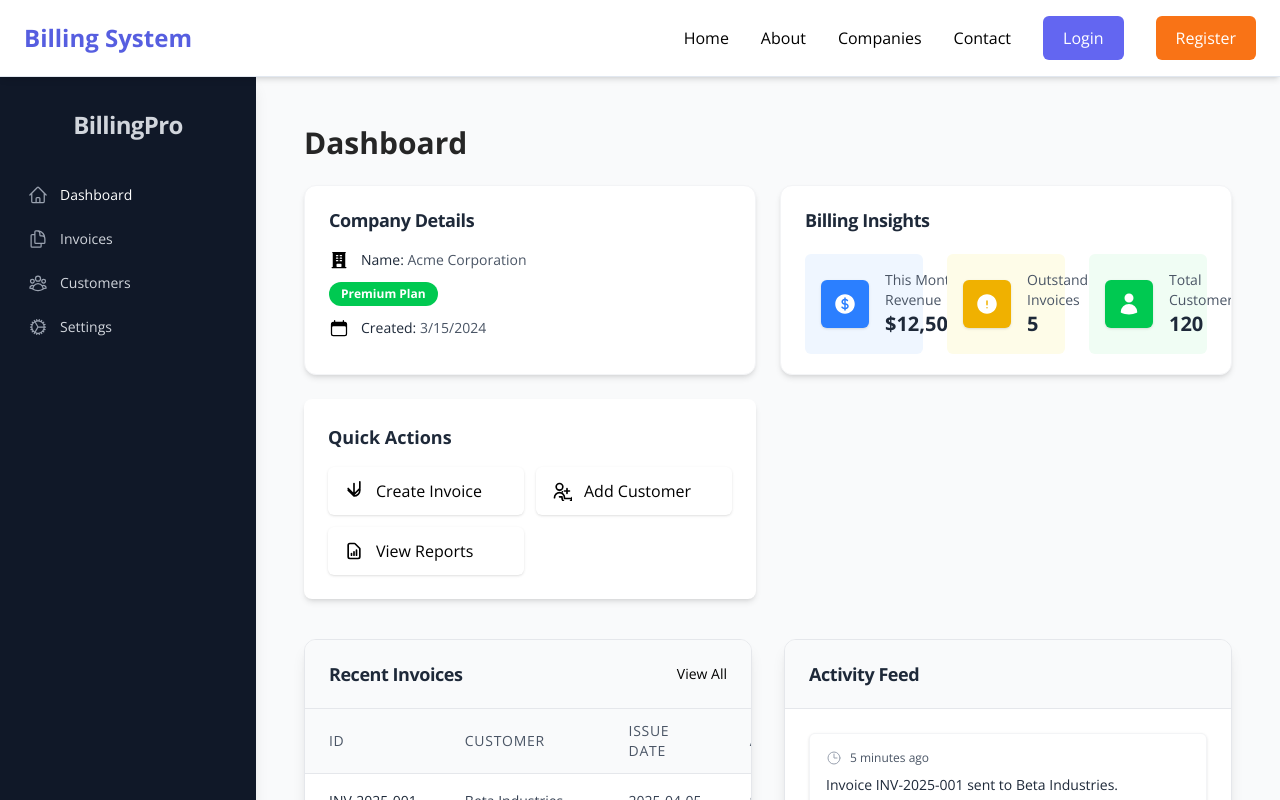
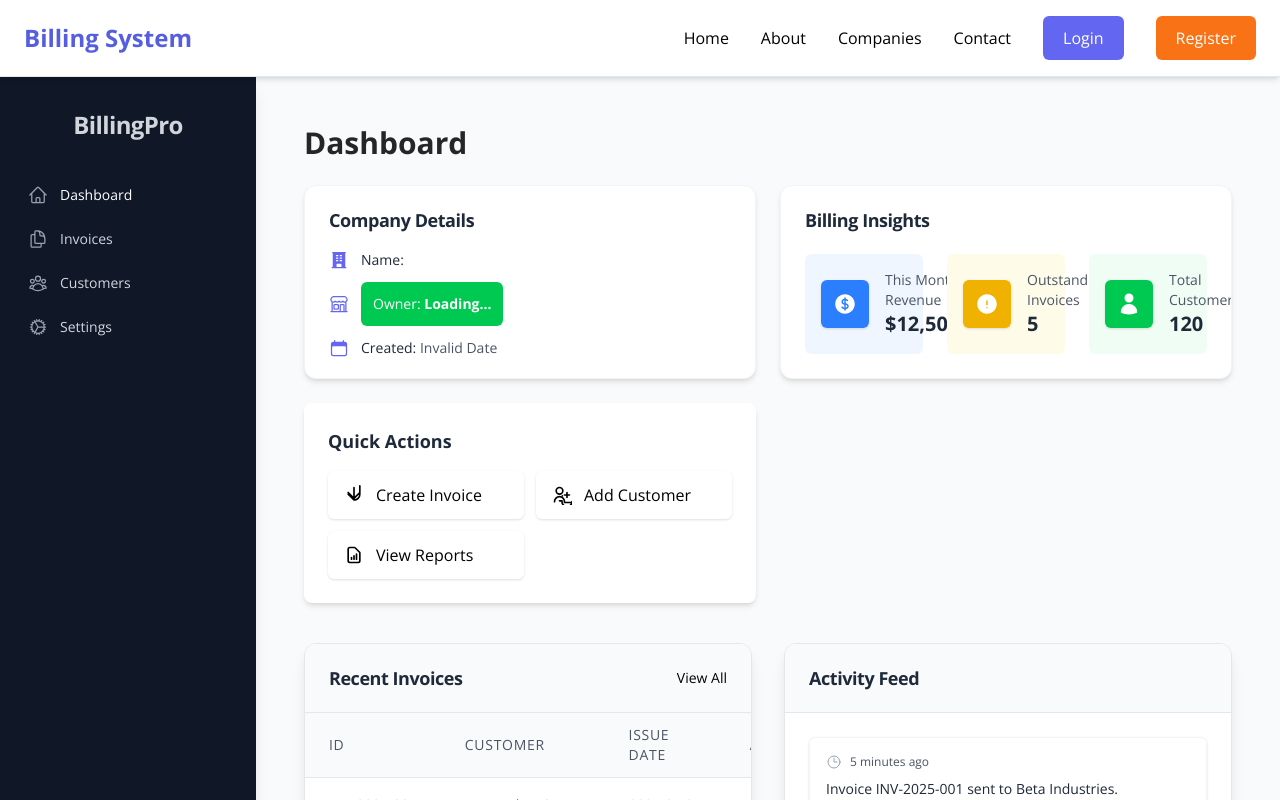
Before and after one commit to bisre1921/billing-invoice-system-frontend, a Next.js app: page /dashboard in a window 1280 px wide. Shown: the top 800 px of the page. Built offline with nearby package versions, Linux system fonts and the light colour scheme.

Commit message:
fetch and use real company date from the database for company details

```diff
--- a/app/api/axiosInstance.ts
+++ b/app/api/axiosInstance.ts
@@ -59,6 +59,10 @@ export const loginUser = (email: string, password: string) => {
     return api.post("/auth/login", {email, password});
 }
 
+export const getUser = (userId: string) => {
+    return api.get(`/user/${userId}`);
+}
+
 export const createCompany = (data: CompanyData) => {
     return api.post("/company/create", data);
 }
--- a/app/dashboard/components/CompanyInfoCard.tsx
+++ b/app/dashboard/components/CompanyInfoCard.tsx
@@ -1,11 +1,33 @@
-import React from 'react';
+import React, { useEffect, useState } from 'react';
 import { BuildingOfficeIcon, CalendarIcon } from '@heroicons/react/24/solid'; // Using solid icons for more impact
+import { getUser } from '@/app/api/axiosInstance';
+import { BuildingStorefrontIcon } from '@heroicons/react/24/outline';
 
 const CompanyInfoCard = ({ company }: { company: any }) => {
-  const planColor =
-    company.plan === 'Premium' ? 'bg-green-500 text-white' :
-    company.plan === 'Basic' ? 'bg-blue-500 text-white' :
-    'bg-gray-400 text-white';
+  const [companyOwner, setCompanyOwner] = useState<string | null>(null);
+  const [loading, setLoading] = useState(true);
+
+  const fetchCompanyOwner = async () => {
+    try {
+      setLoading(true);
+      const response = await getUser(company?.owner);
+      console.log("Company Owner Data: ", response.data);
+      console.log("Company Owner name: ", response.data.user.name);
+      setCompanyOwner(response.data.user.name);
+      console.log("Company Owner: ", companyOwner);
+    } catch (error) {
+      console.error("Error fetching company owner data:", error);
+    } finally {
+      setLoading(false);
+    }
+  }
+
+  useEffect(() => {
+    if (company?.owner) {
+      fetchCompanyOwner();
+    }
+  }
+  , [company?.owner]);
 
   return (
     <div className="bg-white rounded-xl shadow-md overflow-hidden border border-gray-100">
@@ -13,20 +35,33 @@ const CompanyInfoCard = ({ company }: { company: any }) => {
         <h3 className="text-lg font-semibold text-gray-800 tracking-tight mb-4">Company Details</h3>
         <div className="space-y-3">
           <div className="flex items-center">
-            <BuildingOfficeIcon className="w-5 h-5 mr-3 text-primary-500" />
+            <BuildingOfficeIcon className="w-5 h-5 mr-3 text-[#6366f1]" />
             <p className="text-sm text-gray-600">
-              <span className="font-medium text-gray-800">Name:</span> {company.name}
+              <span className="font-medium text-gray-800">Name:</span> {company?.name}
             </p>
           </div>
           <div className="flex items-center">
-            <span className={`inline-flex items-center px-3 py-1 rounded-full text-xs font-semibold ${planColor}`}>
-              {company.plan} Plan
+            <BuildingStorefrontIcon className="w-5 h-5 mr-3 text-[#6366f1]" />
+            <span className={`inline-flex bg-green-500 text-white items-center px-3 py-3 rounded-md text-xs font-semibold`}>
+              {companyOwner ? (
+                <p className="text-sm ">
+                  <span className="font-medium">Owner:</span> {companyOwner}
+                </p>
+              ) : (
+                <p className="text-sm">
+                  <span className="font-medium">Owner:</span> Loading...
+                </p>
+              )}
             </span>
           </div>
           <div className="flex items-center">
-            <CalendarIcon className="w-5 h-5 mr-3 text-primary-500" />
+            <CalendarIcon className="w-5 h-5 mr-3 text-[#6366f1]" />
             <p className="text-sm text-gray-600">
-              <span className="font-medium text-gray-800">Created:</span> {new Date(company.createdAt).toLocaleDateString()}
+              <span className="font-medium text-gray-800">Created:</span> {new Date(company?.created_at).toLocaleDateString(undefined, {
+                  year: 'numeric',
+                  month: 'long',
+                  day: 'numeric',
+                })}
             </p>
           </div>
         </div>
--- a/app/dashboard/page.tsx
+++ b/app/dashboard/page.tsx
@@ -1,6 +1,6 @@
 'use client'; // This is a client-side component
 
-import React from 'react';
+import React, { useEffect, useState } from 'react';
 import NavigationSidebar from './components/NavigationSidebar';
 import PageHeader from './components/PageHeader';
 import BillingOverview from './components/BillingOverview';
@@ -9,13 +9,48 @@ import ActivityFeed from './components/ActivityFeed';
 import QuickActions from './components/QuickActions';
 import CompanyInfoCard from './components/CompanyInfoCard';
 import Link from 'next/link';
+import { getCompany } from '../api/axiosInstance';
 
 const DashboardPage = () => {
-  const companyData = {
-    name: 'Acme Corporation',
-    plan: 'Premium',
-    createdAt: '2024-03-15',
-  };
+  const [companyData, setCompanyData] = useState(null);
+  const [loading, setLoading] = useState(true);
+  const [companyId, setCompanyId] = useState("");
+
+  useEffect(() => {
+    const localStorageCompany = JSON.parse(localStorage.getItem("company") || "{}");
+    console.log("Local Storage Company Data: ", localStorageCompany);
+    const companyId = localStorageCompany.company_id;
+    console.log("Company ID: ", companyId);
+    setCompanyId(companyId);
+  })
+
+  const fetchCompanyData = async () => {
+    try {
+      setLoading(true);
+      const response = await getCompany(companyId);
+      console.log("Company Data: ", response.data);
+      setCompanyData(response.data);
+    } catch (error) {
+      console.error("Error fetching company data:", error);
+    } finally {
+      setLoading(false);
+    }
+  }
+
+
+
+  useEffect(() => {
+    if (companyId) {
+      fetchCompanyData();
+    }
+  }, [companyId]);
+
+
+  // const companyData = {
+  //   name: 'Acme Corporation',
+  //   plan: 'Premium',
+  //   createdAt: '2024-03-15',
+  // };
 
   const billingData = {
     currentMonthRevenue: 12500,
--- a/app/store/slices/CompanySlice.ts
+++ b/app/store/slices/CompanySlice.ts
@@ -39,22 +39,22 @@ export const CreateCompany = createAsyncThunk(
     }
 )
 
-export const GetCompany = createAsyncThunk(
-    "/company/:id",
-    async (_, { rejectWithValue }) => {
-        try {
-            const localStorageCompany = JSON.parse(localStorage.getItem("company") || "{}");
-            console.log("Local Storage Company Data: ", localStorageCompany)
-            const companyId = localStorageCompany.company_id;
-            console.log("Company ID: ", companyId)
-            const response = await getCompany(companyId);
-            console.log("Company Data: ", response.data)
-            return response.data;
-        } catch (error: any) {
-            return rejectWithValue(error.response.data.message || "Failed to fetch company data");
-        }
-    }
-)
+// export const GetCompany = createAsyncThunk(
+//     "/company/:id",
+//     async (_, { rejectWithValue }) => {
+//         try {
+//             const localStorageCompany = JSON.parse(localStorage.getItem("company") || "{}");
+//             console.log("Local Storage Company Data: ", localStorageCompany)
+//             const companyId = localStorageCompany.company_id;
+//             console.log("Company ID: ", companyId)
+//             const response = await getCompany(companyId);
+//             console.log("Company Data: ", response.data)
+//             return response.data;
+//         } catch (error: any) {
+//             return rejectWithValue(error.response.data.message || "Failed to fetch company data");
+//         }
+//     }
+// )
 
 const companySlice = createSlice({
     name: "CompanyRegistration",
@@ -65,9 +65,9 @@ const companySlice = createSlice({
           .addCase(CreateCompany.fulfilled, (state, action) => {
             Object.assign(state, action.payload)
           })
-          .addCase(GetCompany.fulfilled, (state, action) => {
-            Object.assign(state, action.payload);
-          });
+        //   .addCase(GetCompany.fulfilled, (state, action) => {
+        //     Object.assign(state, action.payload);
+        //   });
     }
 
 })
```
